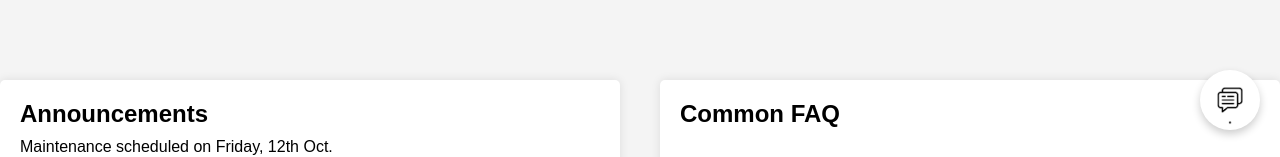
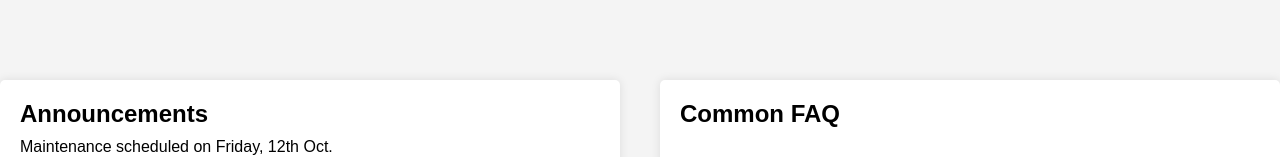
Before and after one commit to darylsoonn/FSDP, a website: page FSDP-main/FSDP-main/index.html in a window 1280 px wide. Shown: the part 650-807 px from the top of the page. Drawn offline with Linux system fonts and the light colour scheme; no server answers.

```diff
--- a/FSDP-main/FSDP-main/index.html
+++ b/FSDP-main/FSDP-main/index.html
@@ -147,9 +147,6 @@
 
 
 
-    <div class="chatbot-icon" onclick="openChatbot()">
-        <img src="media/Chat Icon.png" alt="Chatbot Icon" style="width: 50px; height: 50px;">
-    </div>
 
     <footer class="footer">
         <div class="footer-container">
```
